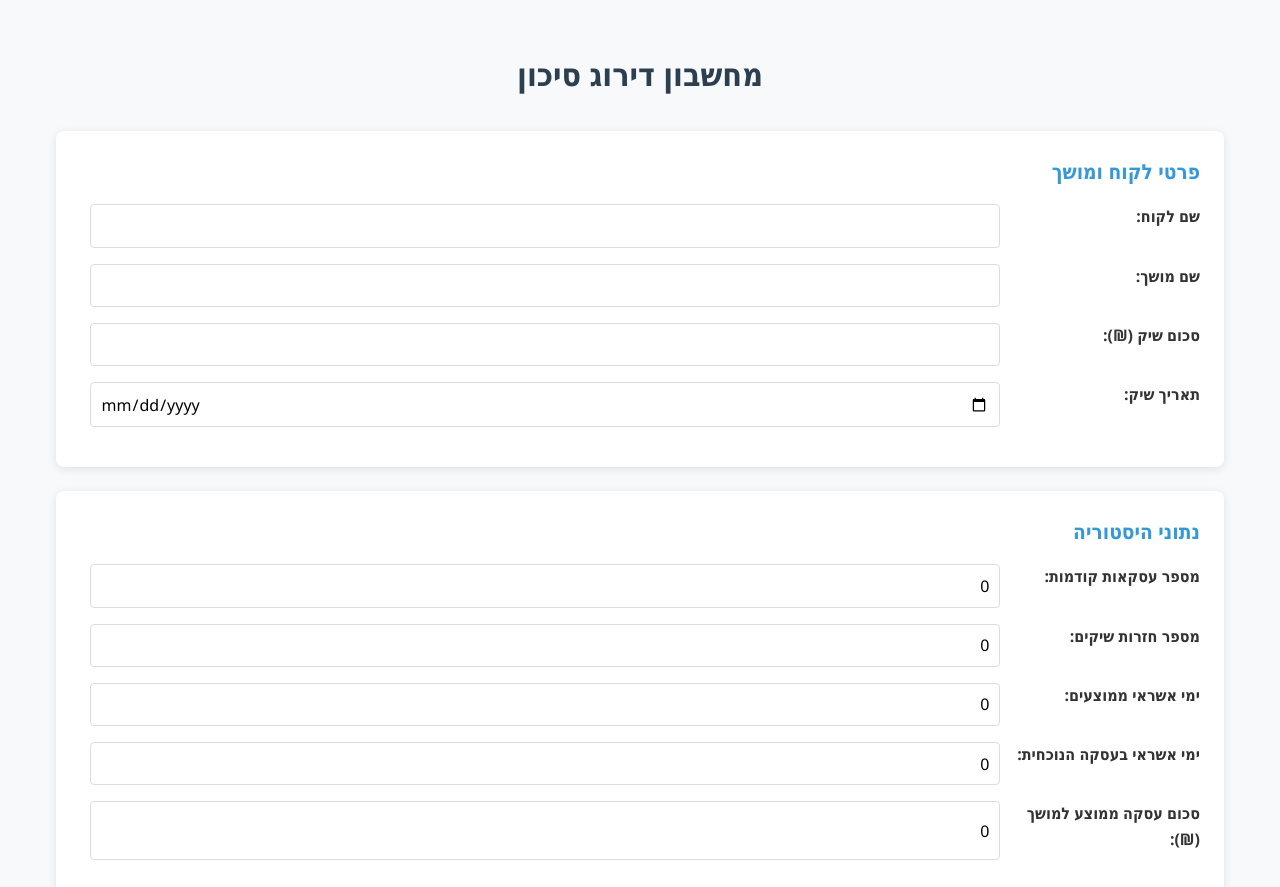
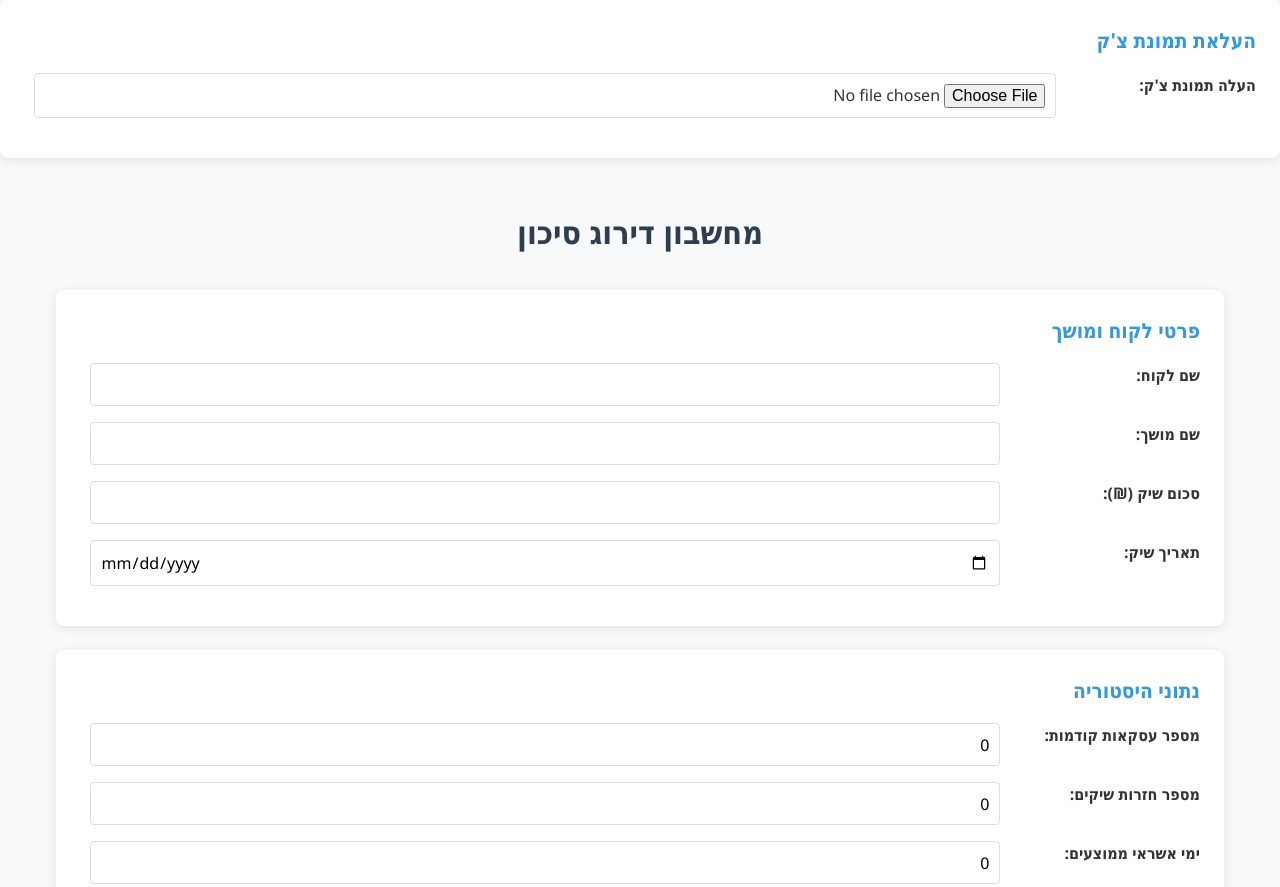
Before and after one commit to ilanpol/risk-calculator, a plain HTML site: page index.html in a window 1280 px wide. Shown: the top 887 px of the page. Drawn offline with nearby package versions, Linux system fonts and the light colour scheme.

Commit message:
Update index.html

```diff
--- a/index.html
+++ b/index.html
@@ -1,4 +1,17 @@
 <!DOCTYPE html>
+<div class="form-section">
+    <h2>העלאת תמונת צ'ק</h2>
+    <div class="check-upload-container">
+        <div class="form-group">
+            <label for="checkImage">העלה תמונת צ'ק:</label>
+            <input type="file" id="checkImage" accept="image/*" class="file-input">
+        </div>
+        <div id="checkImagePreview" class="image-preview hidden">
+            <img id="previewImg" src="#" alt="תצוגה מקדימה של הצ'ק">
+            <button type="button" id="extractDataBtn" class="btn">חלץ נתונים מהצ'ק</button>
+        </div>
+    </div>
+</div>
 <html dir="rtl" lang="he">
 <head>
     <meta charset="UTF-8">
```
